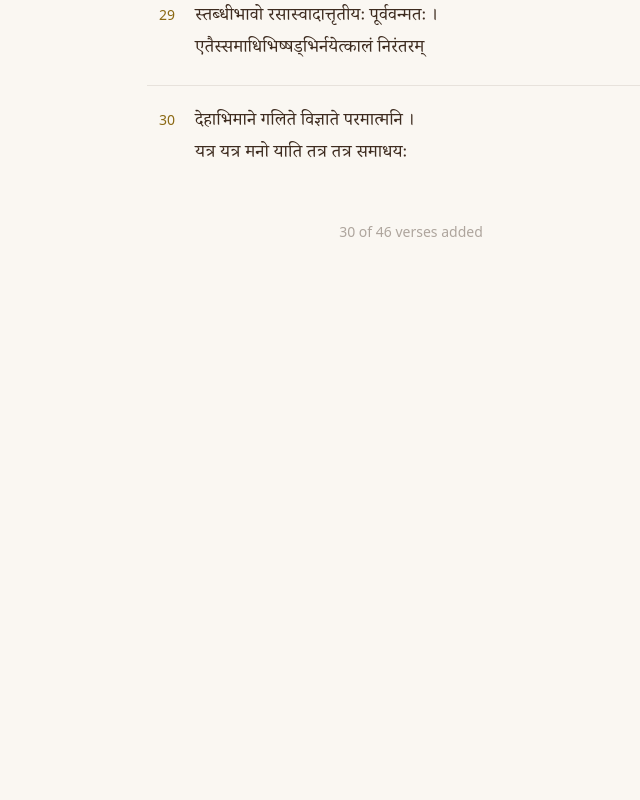
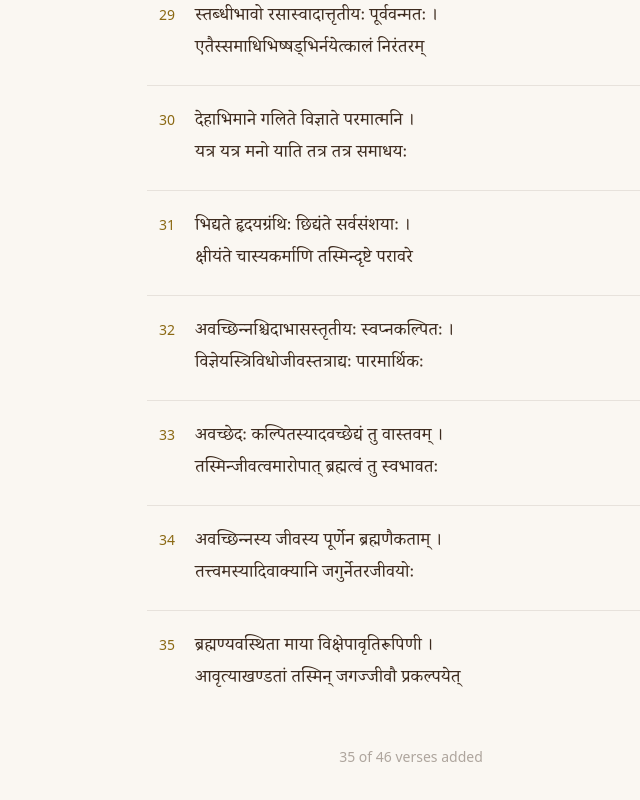
Before and after one commit to ravibhim/manana, a React (Vite) app: page / in a window 1280 px wide. Shown: the part 3271-4071 px from the top of the page, without its empty margins (229-869 px from the left). Before the commit the page ends 3577 px from the top, so only its background shows below. Built offline with nearby package versions, Linux system fonts and the light colour scheme.

Commit message:
Add verses 31-35 from DDV.pdf

```diff
--- a/src/data/ddv.ts
+++ b/src/data/ddv.ts
@@ -1642,4 +1642,242 @@ export const VERSES: Verse[] = [
     translation:
       'With the disappearance of the attachment to the body and with the realization of the Supreme Self, to whatever object the mind is directed one experiences Samādhi.',
   },
+  {
+    number: 31,
+    lines: [
+      [
+        { t: 'भिद्यते', m: 'is broken' },
+        {
+          t: 'हृदयग्रंथिः',
+          m: 'the fetters of the heart',
+          parts: [
+            { t: 'हृदय', m: 'heart' },
+            { t: 'ग्रंथिः', m: 'fetters (knot)' },
+          ],
+        },
+        { t: 'छिद्यंते', m: 'are solved' },
+        {
+          t: 'सर्वसंशयाः',
+          m: 'all doubts',
+          parts: [
+            { t: 'सर्व', m: 'all' },
+            { t: 'संशयाः', m: 'doubts' },
+          ],
+        },
+        { t: '।' },
+      ],
+      [
+        { t: 'क्षीयंते', m: 'wear away' },
+        {
+          t: 'चास्यकर्माणि',
+          m: 'and all his works (and their effects)',
+          parts: [
+            { t: 'च', m: 'and' },
+            { t: 'अस्य', m: 'his' },
+            { t: 'कर्माणि', m: 'works (and their effects)' },
+          ],
+        },
+        {
+          t: 'तस्मिन्दृष्टे',
+          m: 'by beholding Him',
+          parts: [
+            { t: 'तस्मिन्', m: 'Him' },
+            { t: 'दृष्टे', m: 'by beholding' },
+          ],
+        },
+        {
+          t: 'परावरे',
+          m: 'who is high and low',
+          parts: [
+            { t: 'पर', m: 'high' },
+            { t: 'अवरे', m: 'low' },
+          ],
+        },
+        { t: '॥ ३१ ॥' },
+      ],
+    ],
+    transliteration:
+      'bhidyate hṛdaya-graṃthiḥ chidyaṃte sarva-saṃśayāḥ |\nkṣīyaṃte cāsya-karmāṇi tasmin dṛṣṭe parāvare || 31 ||',
+    translation:
+      'By beholding Him who is high and low, the fetters of the heart are broken, all doubts are solved and all his Karmas (activities and their effects) wear away.',
+  },
+  {
+    number: 32,
+    lines: [
+      [
+        {
+          t: 'अवच्छिन्नश्चिदाभासस्तृतीयः',
+          m: 'limited, an unreal presentation of Consciousness, the third',
+          parts: [
+            { t: 'अवच्छिन्नः', m: 'limited' },
+            { t: 'चिदाभासः', m: 'unreal presentation of Consciousness' },
+            { t: 'तृतीयः', m: 'the third' },
+          ],
+        },
+        {
+          t: 'स्वप्नकल्पितः',
+          m: 'as imagined in dream',
+          parts: [
+            { t: 'स्वप्न', m: 'dream' },
+            { t: 'कल्पितः', m: 'imagined' },
+          ],
+        },
+        { t: '।' },
+      ],
+      [
+        {
+          t: 'विज्ञेयस्त्रिविधोजीवस्तत्राद्यः',
+          m: 'the embodied being should be known as of three kinds; among them, the first',
+          parts: [
+            { t: 'विज्ञेयः', m: 'should be known' },
+            { t: 'त्रिविधः', m: 'of three kinds' },
+            { t: 'जीवः', m: 'embodied being (Jiva)' },
+            { t: 'तत्र', m: 'among them' },
+            { t: 'आद्यः', m: 'the first' },
+          ],
+        },
+        { t: 'पारमार्थिकः', m: 'is the real nature (of Jiva)' },
+        { t: '॥ ३२ ॥' },
+      ],
+    ],
+    transliteration:
+      'avacchinnaś cid-ābhāsas tṛtīyaḥ svapna-kalpitaḥ |\nvijñeyas trividho jīvas tatrādyaḥ pāramārthikaḥ || 32 ||',
+    translation:
+      'There are three conceptions of Jiva (Consciousness), namely, as that limited (by) prāna etc., as that presented (in the mind) and the third one Consciousness as imagined in dream (to have assumed the forms of man etc.).',
+  },
+  {
+    number: 33,
+    lines: [
+      [
+        { t: 'अवच्छेदः', m: 'limitation' },
+        {
+          t: 'कल्पितस्यादवच्छेद्यं',
+          m: 'is imaginary (illusory); what appears to be limited',
+          parts: [
+            { t: 'कल्पितः', m: 'imaginary (illusory)' },
+            { t: 'स्यात्', m: 'is' },
+            { t: 'अवच्छेद्यं', m: 'what appears to be limited' },
+          ],
+        },
+        { t: 'तु', m: 'but' },
+        { t: 'वास्तवम्', m: 'real' },
+        { t: '।' },
+      ],
+      [
+        {
+          t: 'तस्मिन्जीवत्वमारोपात्',
+          m: 'in that (Brahman), the Jivahood appears on account of superimposition',
+          parts: [
+            { t: 'तस्मिन्', m: 'in that (Brahman)' },
+            { t: 'जीवत्वं', m: 'Jivahood' },
+            { t: 'आरोपात्', m: 'on account of superimposition' },
+          ],
+        },
+        { t: 'ब्रह्मत्वं', m: '(it is) of the nature of Brahman' },
+        { t: 'तु', m: 'but' },
+        { t: 'स्वभावतः', m: 'naturally' },
+        { t: '॥ ३३ ॥' },
+      ],
+    ],
+    transliteration:
+      'avacchedaḥ kalpitasyād avacchedyaṃ tu vāstavam |\ntasmin jīvatvam āropāt brahmatvaṃ tu svabhāvataḥ || 33 ||',
+    translation:
+      'Limitation is illusory but that which appears to be limited is real. The Jivahood (of the Self) is due to the superimposition of the illusory attributes. But really it has the nature of Brahman.',
+  },
+  {
+    number: 34,
+    lines: [
+      [
+        { t: 'अवच्छिन्नस्य', m: 'of the limited' },
+        { t: 'जीवस्य', m: 'Jiva' },
+        { t: 'पूर्णेन', m: 'with the partless (whole)' },
+        {
+          t: 'ब्रह्मणैकताम्',
+          m: 'with Brahman, identity',
+          parts: [
+            { t: 'ब्रह्मणा', m: 'with Brahman' },
+            { t: 'एकताम्', m: 'identity' },
+          ],
+        },
+        { t: '।' },
+      ],
+      [
+        {
+          t: 'तत्त्वमस्यादिवाक्यानि',
+          m: 'such Vedic statements as “That Thou Art” etc.',
+          parts: [
+            { t: 'तत्त्वमसि', m: 'That Thou Art' },
+            { t: 'आदि', m: 'etc.' },
+            { t: 'वाक्यानि', m: 'statements' },
+          ],
+        },
+        {
+          t: 'जगुर्नेतरजीवयोः',
+          m: 'declare; not with the two other Jivas',
+          parts: [
+            { t: 'जगुः', m: 'declare' },
+            { t: 'न', m: 'not' },
+            { t: 'इतरजीवयोः', m: 'with the two other Jivas' },
+          ],
+        },
+        { t: '॥ ३४ ॥' },
+      ],
+    ],
+    transliteration:
+      'avacchinnasya jīvasya pūrṇena brahmaṇaikatām |\ntattvamasyādi-vākyāni jagur netara-jīvayoḥ || 34 ||',
+    translation:
+      'Such Vedic statements as “That Thou Art” etc. declare the identity of partless Brahman with the Jiva who appears as such from the standpoint of the ‘Theory of limitation’ (अवच्छेदवादः). But it does not agree with the other two views (of Jiva).',
+  },
+  {
+    number: 35,
+    lines: [
+      [
+        {
+          t: 'ब्रह्मण्यवस्थिता',
+          m: 'rests in Brahman',
+          parts: [
+            { t: 'ब्रह्मणि', m: 'in Brahman' },
+            { t: 'अवस्थिता', m: 'rests' },
+          ],
+        },
+        { t: 'माया', m: 'Māyā' },
+        {
+          t: 'विक्षेपावृतिरूपिणी',
+          m: 'characterised by projection and concealment',
+          parts: [
+            { t: 'विक्षेप', m: 'projection' },
+            { t: 'आवृति', m: 'concealment' },
+            { t: 'रूपिणी', m: 'characterised by' },
+          ],
+        },
+        { t: '।' },
+      ],
+      [
+        {
+          t: 'आवृत्याखण्डतां',
+          m: 'having concealed the indivisible nature',
+          parts: [
+            { t: 'आवृत्य', m: 'having concealed' },
+            { t: 'अखण्डतां', m: 'indivisible nature' },
+          ],
+        },
+        { t: 'तस्मिन्', m: 'in Brahman' },
+        {
+          t: 'जगज्जीवौ',
+          m: 'the world and the Jiva',
+          parts: [
+            { t: 'जगत्', m: 'world' },
+            { t: 'जीवौ', m: 'and the Jiva' },
+          ],
+        },
+        { t: 'प्रकल्पयेत्', m: 'imagines' },
+        { t: '॥ ३५ ॥' },
+      ],
+    ],
+    transliteration:
+      'brahmaṇy avasthitā māyā vikṣepāvṛti-rūpiṇī |\nāvṛtyākhaṇḍatāṃ tasmin jagaj jīvau prakalpayet || 35 ||',
+    // Reconstructed from the verse and the legible fragments of the gloss: this page of DDV.pdf is overprinted in the scan, so the PDF's own translation cannot be read.
+    translation:
+      'Māyā, which has the double aspect of projection and concealment, rests in Brahman. Having concealed the indivisible nature of Brahman, it imagines the world and the Jiva in It.',
+  },
 ]
```
